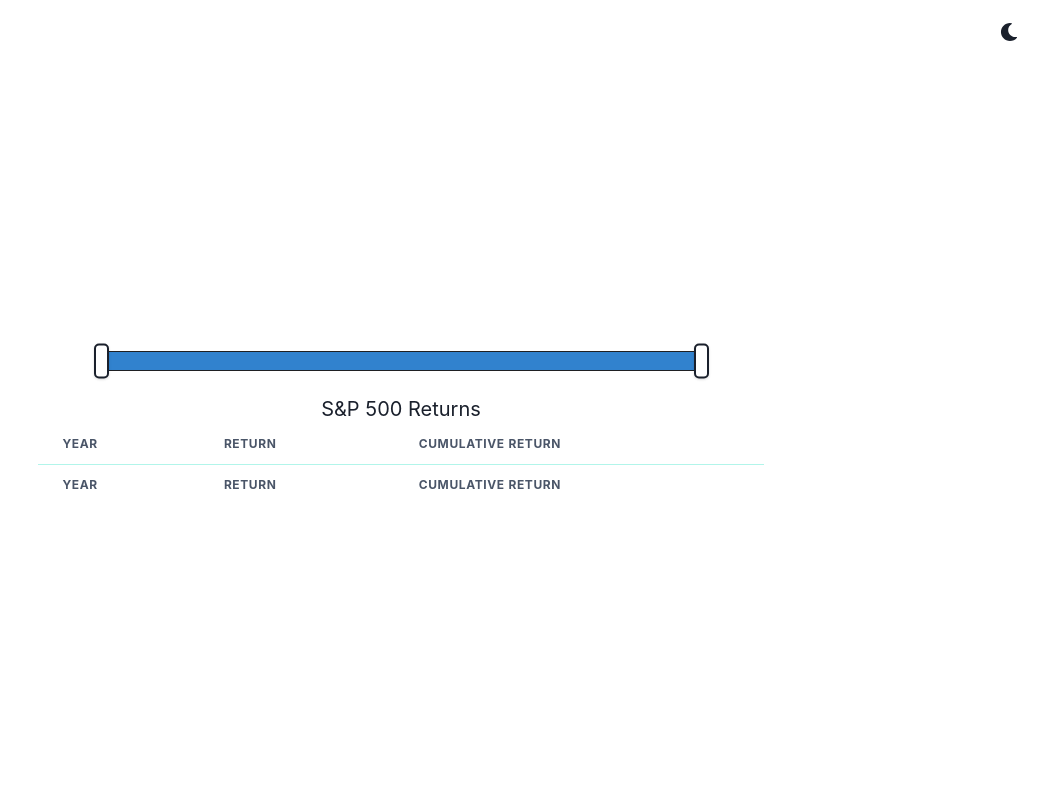
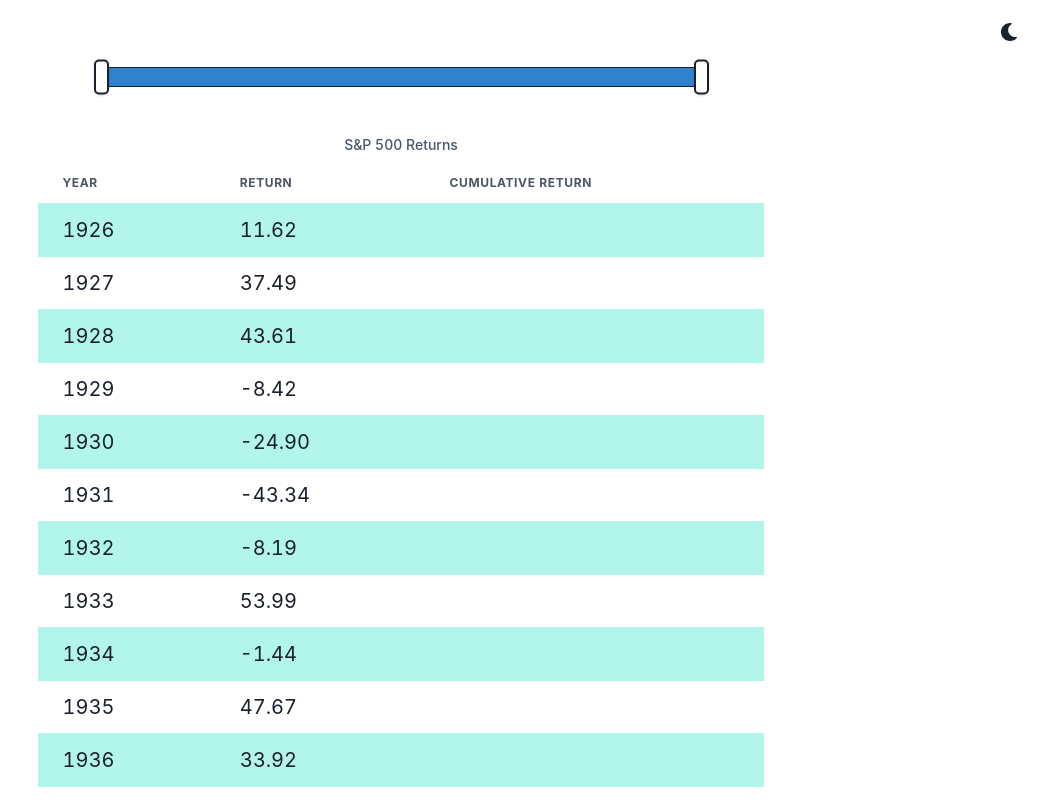
Before and after one commit to JBenAnderson/Data-table-with-slider, a React (Create React App) app in the folder my-app/: page / in a window 1280 px wide. Shown: the top 800 px of the page, without its empty margins (239-1280 px from the left). Built offline with nearby package versions, Linux system fonts and the light colour scheme.

Commit message:
mapped json data to table

```diff
--- a/my-app/src/App.js
+++ b/my-app/src/App.js
@@ -110,9 +110,10 @@
                 ></RangeSliderThumb>
               </Tooltip>
             </RangeSlider>
-            <p>S&P 500 Returns</p>
+
             <TableContainer>
               <Table variant="striped" colorScheme="teal">
+                <TableCaption placement="top">S&P 500 Returns</TableCaption>
                 <Thead>
                   <Tr>
                     <Th>Year</Th>
@@ -120,7 +121,19 @@
                     <Th>Cumulative Return</Th>
                   </Tr>
                 </Thead>
-                <Tbody></Tbody>
+                <Tbody>
+                  {JsonData.map(info => {
+                    return (
+                      <>
+                        <Tr>
+                          <Td>{info.year}</Td>
+                          <Td>{info.totalReturn}</Td>
+                          <Td>{info.cumulativeReturn}</Td>
+                        </Tr>
+                      </>
+                    );
+                  }).reverse()}
+                </Tbody>
                 <Tfoot>
                   <Tr>
                     <Th>Year</Th>
```
